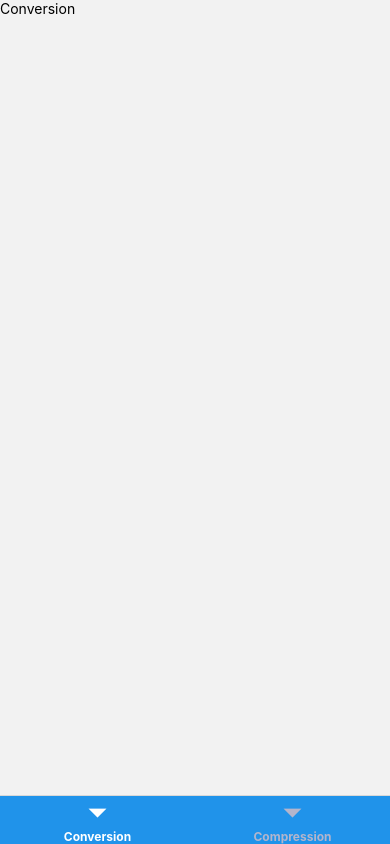
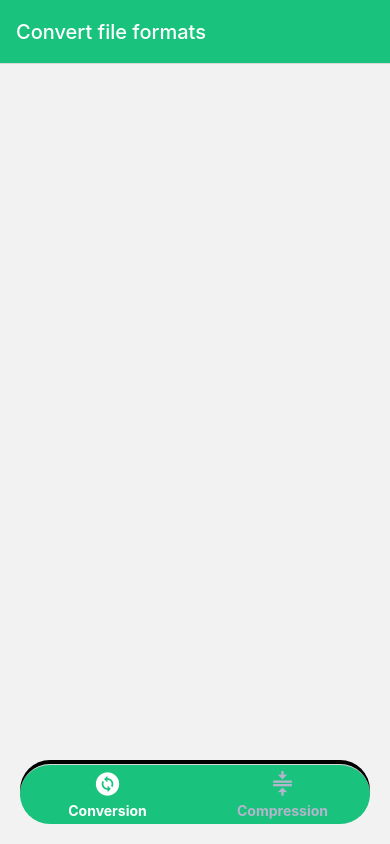
Before and after one commit to Sakthikarthick3107/File-Format-Converter, a React Native app in the folder FileConverter-App/: screen / in a window 390 px wide. Built offline with nearby package versions, Linux system fonts and the light colour scheme.

Commit message:
theme set, tabNav set and icons in mobile

```diff
--- a/FileConverter-App/Navigation.js
+++ b/FileConverter-App/Navigation.js
@@ -3,31 +3,55 @@ import { NavigationContainer } from "@react-navigation/native";
 import  { createNativeStackNavigator } from "@react-navigation/native-stack";
 import Conversion from "./screens/Conversion";
 import Compression from "./screens/Compression";
+import { MaterialIcons } from '@expo/vector-icons';
 
 
 const Stack = createNativeStackNavigator();
 const Tab = createBottomTabNavigator();
 
-const BottomTabNavigation = () =>{
-    return(
-        <Tab.Navigator screenOptions={({route}) => ({
-            tabBarActiveTintColor:'white',
-            tabBarInactiveTintColor:'#b3b5cc',
-            tabBarHideOnKeyboard:true,
-            tabBarStyle:{
-                backgroundColor:'#2093ea'
-            },
-            tabBarLabelStyle:{
-                fontSize:12,
-                fontWeight:'bold',
+const BottomTabNavigation = () => {
+    return (
+        <Tab.Navigator
+            screenOptions={({ route }) => ({
+                tabBarActiveTintColor: 'white',
+                tabBarInactiveTintColor: '#b3b5cc',
+                tabBarHideOnKeyboard: true,
+                tabBarLabelPosition: 'below-icon',
+                tabBarStyle: {
+                    position: 'absolute',
+                    bottom: 20,
+                    height: 60,
+                    marginHorizontal: 20,
+                    borderRadius: 30,
+                    backgroundColor: '#19C37D',
+                    elevation: 5,
+                    shadowOffset: {
+                        width: 0,
+                        height: -4
+                    },
+                },
+                tabBarLabelStyle: {
+                    fontSize: 14,
+                    fontWeight: 'bold',
+                    marginBottom: 5
+                },
+                tabBarIcon: ({ focused, color }) => {
+                    let iconName = route.name === 'Conversion' ? 'change-circle' : 'compress';
+                    return <MaterialIcons name={iconName} size={28} color={color} />;
+                }
+            })}
+        >
+            <Tab.Screen component={Conversion} name="Conversion"  options={{headerTitle:'Convert file formats',headerTitleStyle:{
+                color:'white' , fontSize:20
+            } , headerStyle:{
+                backgroundColor:'#19C37D'
+            } }} />
+            <Tab.Screen component={Compression} name="Compression" options={{ headerShown: false }} />
+        </Tab.Navigator>
+    );
+};
 
-            }
-        })}>
-            <Tab.Screen component={Conversion} name="Conversion" options={{headerShown:false}}/>
-            <Tab.Screen component={Compression} name="Compression" options={{headerShown:false}}/>
-        </Tab.Navigator>
-    )
-}
+
 
 
 export const PageNavigation = () =>{
--- /dev/null
+++ b/FileConverter-App/components/Frame.js
@@ -0,0 +1,13 @@
+import {SafeAreaView, StatusBar } from 'react-native'
+import React from 'react'
+
+const Frame = ({children}) => {
+  return (
+    <SafeAreaView tw='flex-1 items-center bg-[#343541]'>
+        {children}
+        <StatusBar barStyle={'default'}/>
+    </SafeAreaView>
+  )
+}
+
+export default Frame
--- a/FileConverter-App/screens/Compression.js
+++ b/FileConverter-App/screens/Compression.js
@@ -1,11 +1,12 @@
-import { SafeAreaView,  Text } from 'react-native'
+import { SafeAreaView,  StatusBar,  Text } from 'react-native'
 import React from 'react'
+import Frame from '../components/Frame'
 
 const Compression = () => {
   return (
-    <SafeAreaView>
-      <Text>Compression</Text>
-    </SafeAreaView>
+    <Frame>
+
+    </Frame>
   )
 }
 
--- a/FileConverter-App/screens/Conversion.js
+++ b/FileConverter-App/screens/Conversion.js
@@ -1,12 +1,11 @@
-import { SafeAreaView, Text, TextInput } from 'react-native'
 import React from 'react'
+import Frame from '../components/Frame'
 
 const Conversion = () => {
   return (
-    <SafeAreaView>
-      <Text tw="text-2xl">Conversion</Text>
+    <Frame>
 
-    </SafeAreaView>
+    </Frame>
   )
 }
 
--- a/FileConverter-App/tailwind.config.js
+++ b/FileConverter-App/tailwind.config.js
@@ -1,6 +1,6 @@
 /** @type {import('tailwindcss').Config} */
 module.exports = {
-  content: ["./App.{js,jsx,ts,tsx}", "./screens/**/*.{js,jsx,ts,tsx}"],
+  content: ["./App.{js,jsx,ts,tsx}", "./screens/**/*.{js,jsx,ts,tsx}","./components/**/*.{js,jsx,ts,tsx}"],
   theme: {
     extend: {},
   },
```
